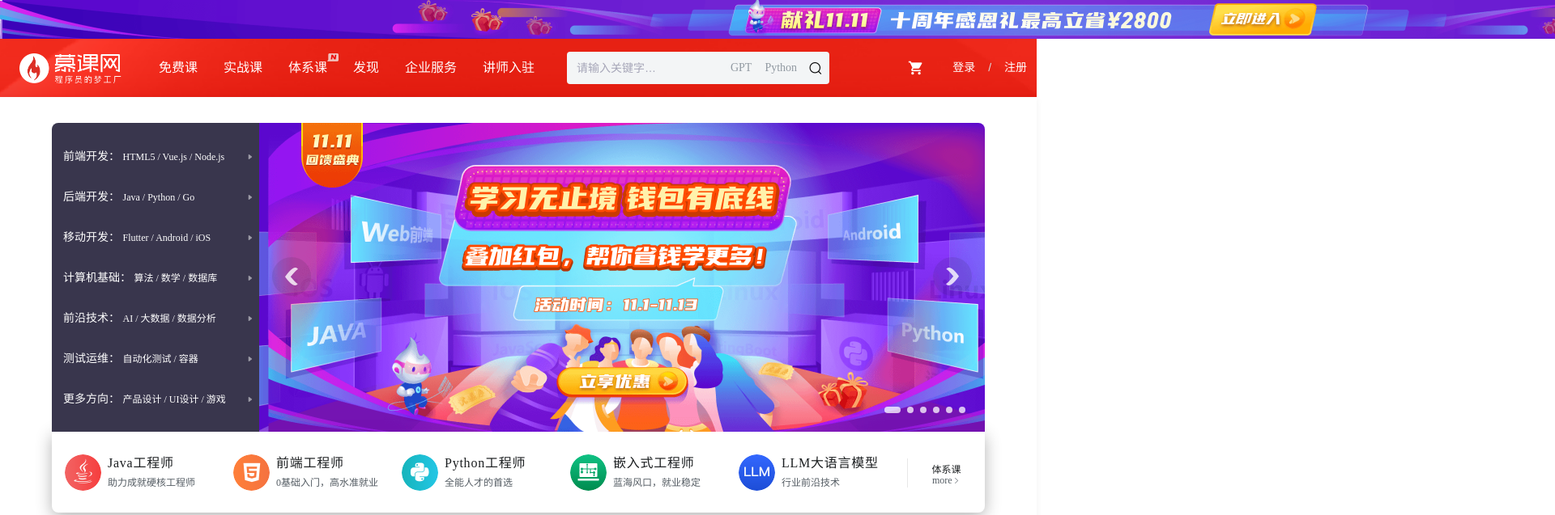
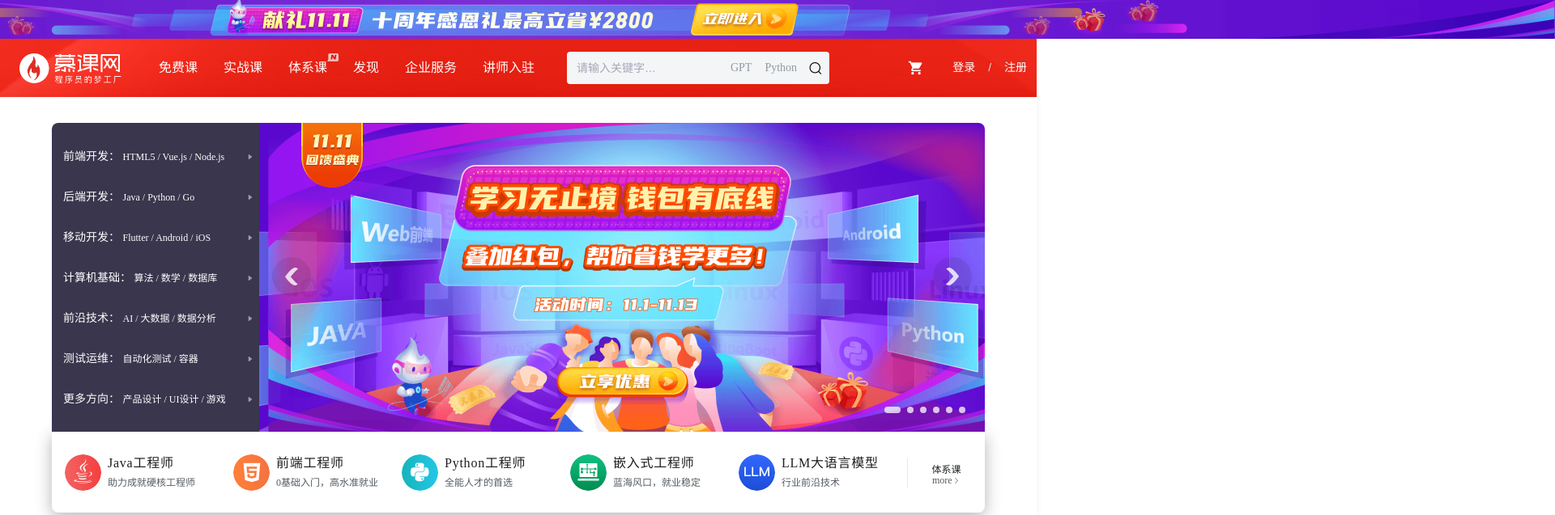
Before and after one commit to SUNLEICHAO/imooc, a plain HTML site: page index.html in a window 1280 px wide. Shown: the top 637 px of the page at 81% size, 1920 px wide, since content can reach past the window. Drawn offline with Linux system fonts and the light colour scheme.

Commit message:
detail fixed

```diff
--- a/css/index.css
+++ b/css/index.css
@@ -60,16 +60,17 @@
   min-width: 1152px;
   max-width: 2560px;
   height: 48px;
-  /* overflow: hidden; */
   cursor: pointer;
   left: 50%;
   transform: translateX(-50%);
-
 }
 
 .header-top-banner-img {
-  /* position: relative; */
-  /* top: 0; */
+  position: relative;
+  height: 48px;
+  left: 50%;
+  transform: translateX(-50%);
+
 }
 
 .header-background {
```
